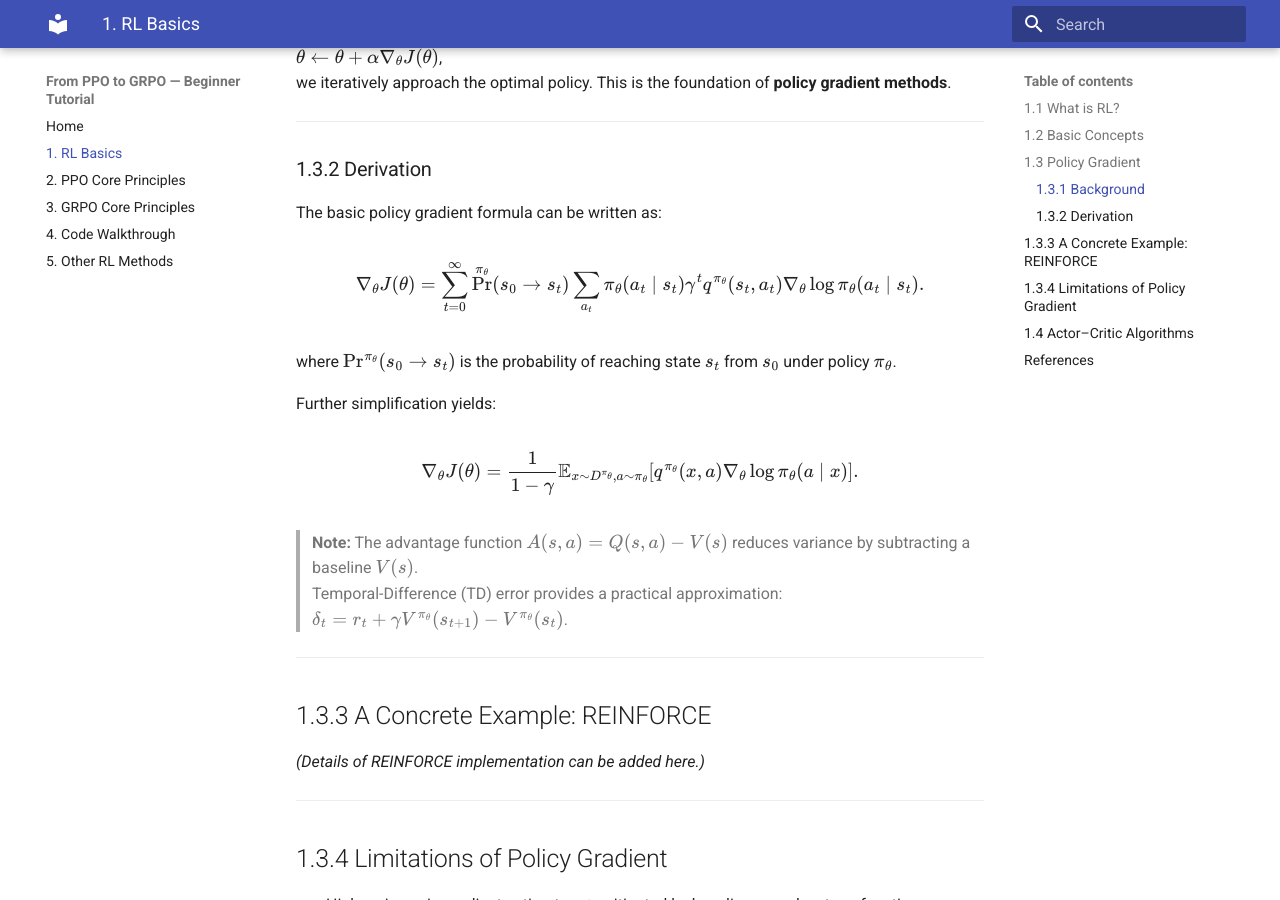
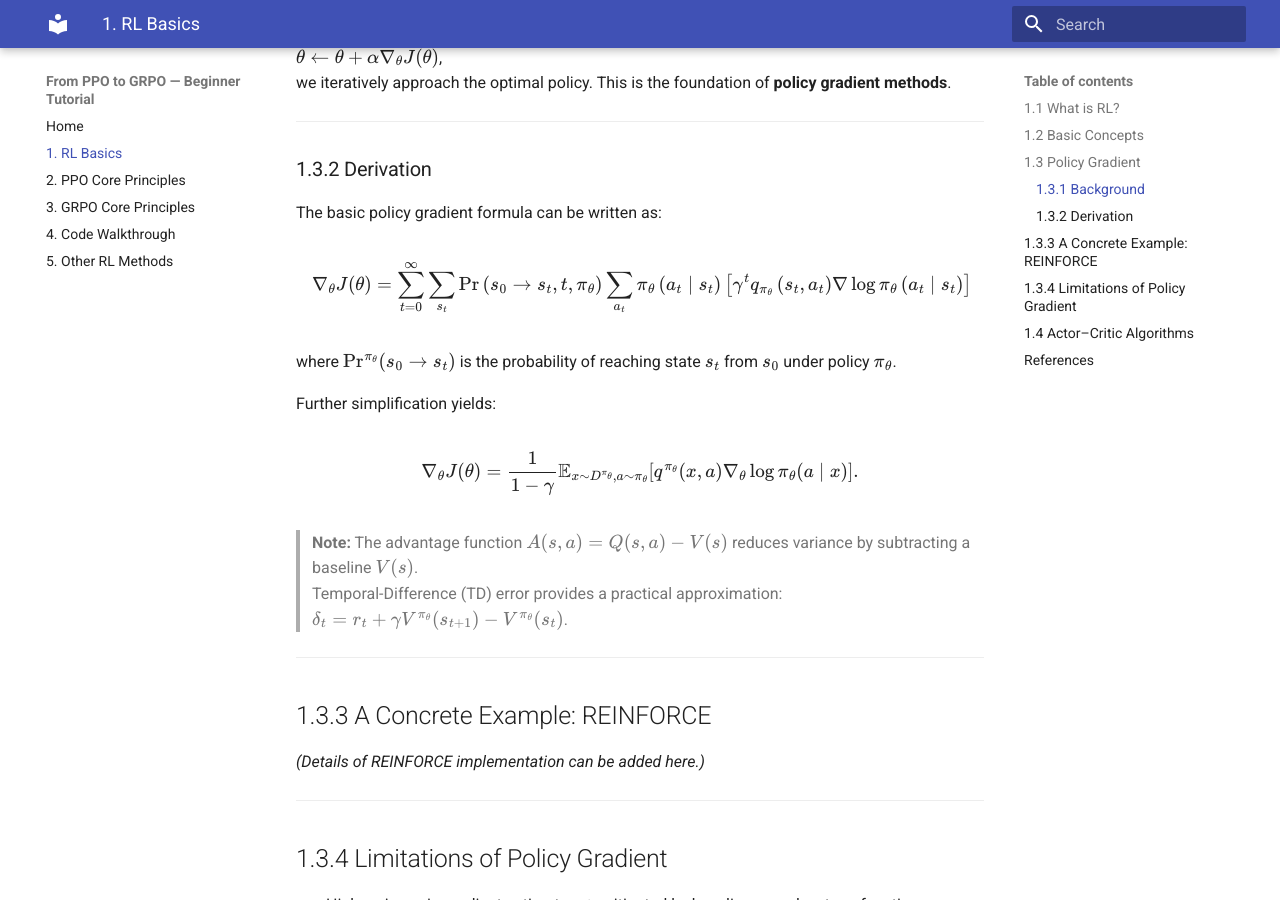
Before and after one commit to Nidhogg32/From-PPO-to-GRPO-Beginner-Tutorial, an MkDocs documentation site: the page built from docs/01_RLBasics.md, in a window 1280 px wide and 900 px high, scrolled down 2031 px. Built offline with MkDocs 1.6.1 and Material for MkDocs 9.7.7, drawn with Linux system fonts in a browser that asks for light colours.

Commit message:
Update 01_RLBasics.md

```diff
--- a/docs/01_RLBasics.md
+++ b/docs/01_RLBasics.md
@@ -56,7 +56,7 @@ we iteratively approach the optimal policy. This is the foundation of **policy g
 The basic policy gradient formula can be written as:
 
 $$
-\nabla_{\theta} J(\theta) = \sum_{t=0}^{\infty} \Pr^{\pi_{\theta}}(s_0 \to s_t)\sum_{a_t} \pi_{\theta}(a_t \mid s_t) \gamma^t q^{\pi_{\theta}}(s_t, a_t) \nabla_{\theta} \log \pi_{\theta}(a_t \mid s_t).
+\nabla_{\theta} J(\theta)=\sum_{t=0}^{\infty} \sum_{s_{t}} \operatorname{Pr}\left(s_{0} \rightarrow s_{t}, t, \pi_{\theta}\right) \sum_{a_{t}} \pi_{\theta}\left(a_{t} \mid s_{t}\right)\left[\gamma^{t} q_{\pi_{\theta}}\left(s_{t}, a_{t}\right) \nabla \log \pi_{\theta}\left(a_{t} \mid s_{t}\right)\right]
 $$
 
 where $\Pr^{\pi_\theta}(s_0 \to s_t)$ is the probability of reaching state $s_t$ from $s_0$ under policy $\pi_\theta$.
```
